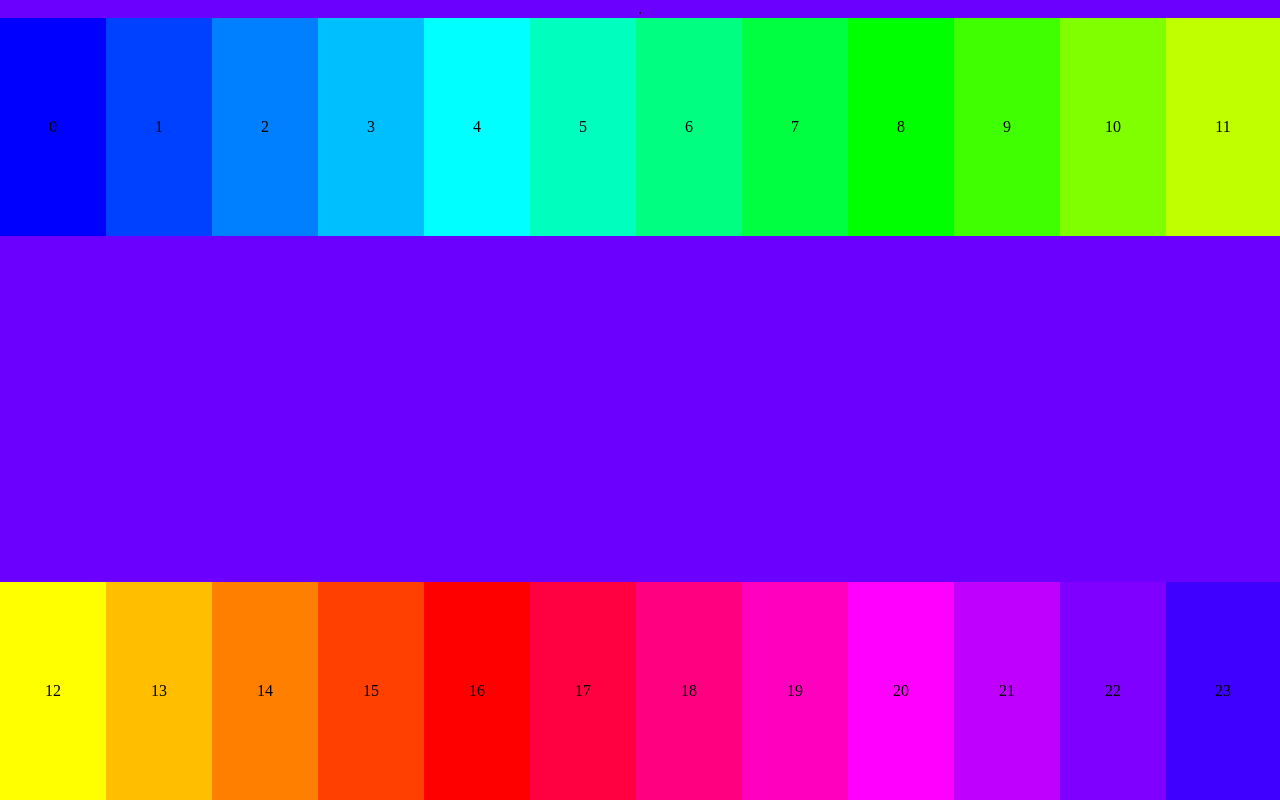
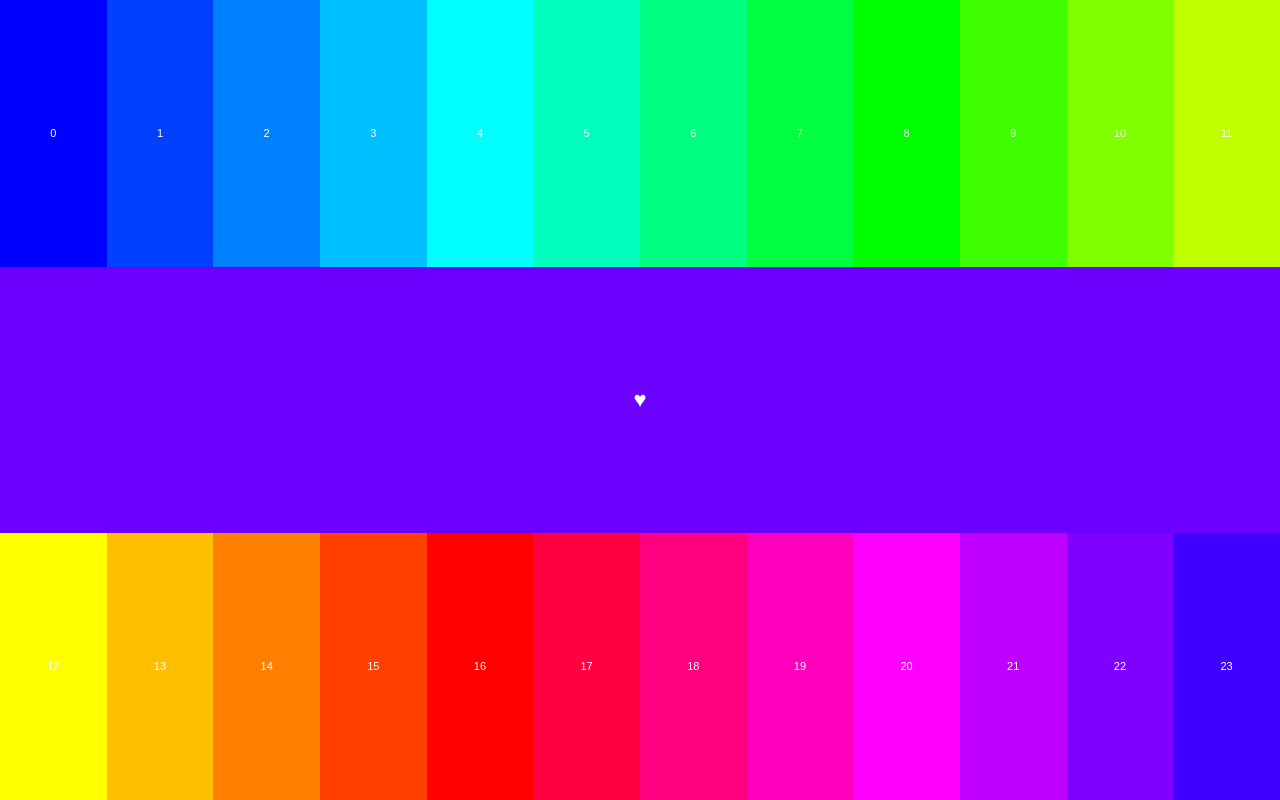
Before and after one commit to benpickles/clocks, a plain HTML site: page 10.html in a window 1280 px wide. Drawn offline with Linux system fonts and the light colour scheme.

Commit message:
Don't try to emulate a table just use a table.

```diff
--- a/10.html
+++ b/10.html
@@ -2,21 +2,73 @@
 <html>
 <head>
 <style>
+html {
+  height: 100%;
+}
 body {
   background: #FFF;
+  height: 100%;
   margin: 0;
+}
+table {
+  border-collapse: collapse;
+  color: #FFF;
+  font-family: sans-serif;
+  font-size: 11px;
+  height: 100%;
+  line-height: 11px;
   text-align: center;
+  vertical-align: middle;
+  width: 100%;
+}
+td {
+  padding: 0;
+}
+td[colspan] {
+  font-size: 200%;
 }
 </style>
 <script src="jquery-1.3.2.min.js"></script>
 <script src="10.js"></script>
 <script>
 jQuery(function($) {
-  new Clock($('#clock')[0]).start();
+  new Clock($('table')[0]).start();
 });
 </script>
 </head>
 <body>
-<div id="clock">.</div>
+<table id="clock">
+  <tr>
+    <td>0</td>
+    <td>1</td>
+    <td>2</td>
+    <td>3</td>
+    <td>4</td>
+    <td>5</td>
+    <td>6</td>
+    <td>7</td>
+    <td>8</td>
+    <td>9</td>
+    <td>10</td>
+    <td>11</td>
+  </tr>
+  <tr>
+    <td colspan="12">&hearts;</td>
+  </tr>
+  <tr>
+    <td>12</td>
+    <td>13</td>
+    <td>14</td>
+    <td>15</td>
+    <td>16</td>
+    <td>17</td>
+    <td>18</td>
+    <td>19</td>
+    <td>20</td>
+    <td>21</td>
+    <td>22</td>
+    <td>23</td>
+  </tr>
+</table>
 </body>
 </html>
--- a/10.js
+++ b/10.js
@@ -1,24 +1,11 @@
-var Clock = function(div) {
+var Clock = function(table) {
   this.timer = null;
 
-  this.am = $('<div></div>');
-  this.pm = $('<div></div>').css({
-    bottom: 0,
-    left: 0,
-    position: 'absolute'
-  });
-
-  this.container = $(div).height($().height()).
-    append(this.am).append(this.pm);
-
+  this.table = $(table);
+  this.now = $('tr:eq(1)', this.table);
   this.setup();
-  this.draw();
 
   var self = this;
-
-  $(window).resize(function() {
-    self.draw();
-  });
 
   // Listen for ticking clock.
   $().bind('clock.tick', function(event, self) {
@@ -56,38 +43,20 @@ Clock.prototype = {
     return 'rgb(' + [r, g, b].join(',') + ')';
   },
 
-  draw: function() {
-    this.drawHours(this.am);
-    this.drawHours(this.pm);
-  },
-
-  drawHours: function(context) {
-    var width = $().width();
-    var w = Math.floor(width / 12);
-
-    $('div', context).each(function(i) {
-      $(this).width((i == 11 ? width - (w * 11) : w) + 'px');
-    });
-  },
-
   seconds: function() {
     var now = new Date();
     return (now.getHours() * 3600) + (now.getMinutes() * 60) + now.getSeconds();
   },
 
   setup: function() {
-    for (var i = 0; i < 12; i++) { this.setupHour(this.am, i); }
-    for (var i = 12; i < 24; i++) { this.setupHour(this.pm, i); }
-  },
+    var self = this;
 
-  setupHour: function(elem, i) {
-    elem.append(
-      $('<div></div>').text(i).css({
-        background: this.colourAt(i * 3600),
-        float: 'left',
-        padding: $().height() / 8 + 'px 0'
-      })
-    );
+    $('td', this.table).each(function(i) {
+      var elem = $(this);
+      if (i == 12) return true;
+      if (i > 12) i--;
+      elem.css('background', self.colourAt(i * 3600));
+    });
   },
 
   start: function() {
@@ -108,6 +77,6 @@ Clock.prototype = {
 
   update: function() {
     var colour = this.colourAt(this.seconds());
-    this.container.css('background', colour);
+    this.now.css('background', colour);
   }
 }
```
